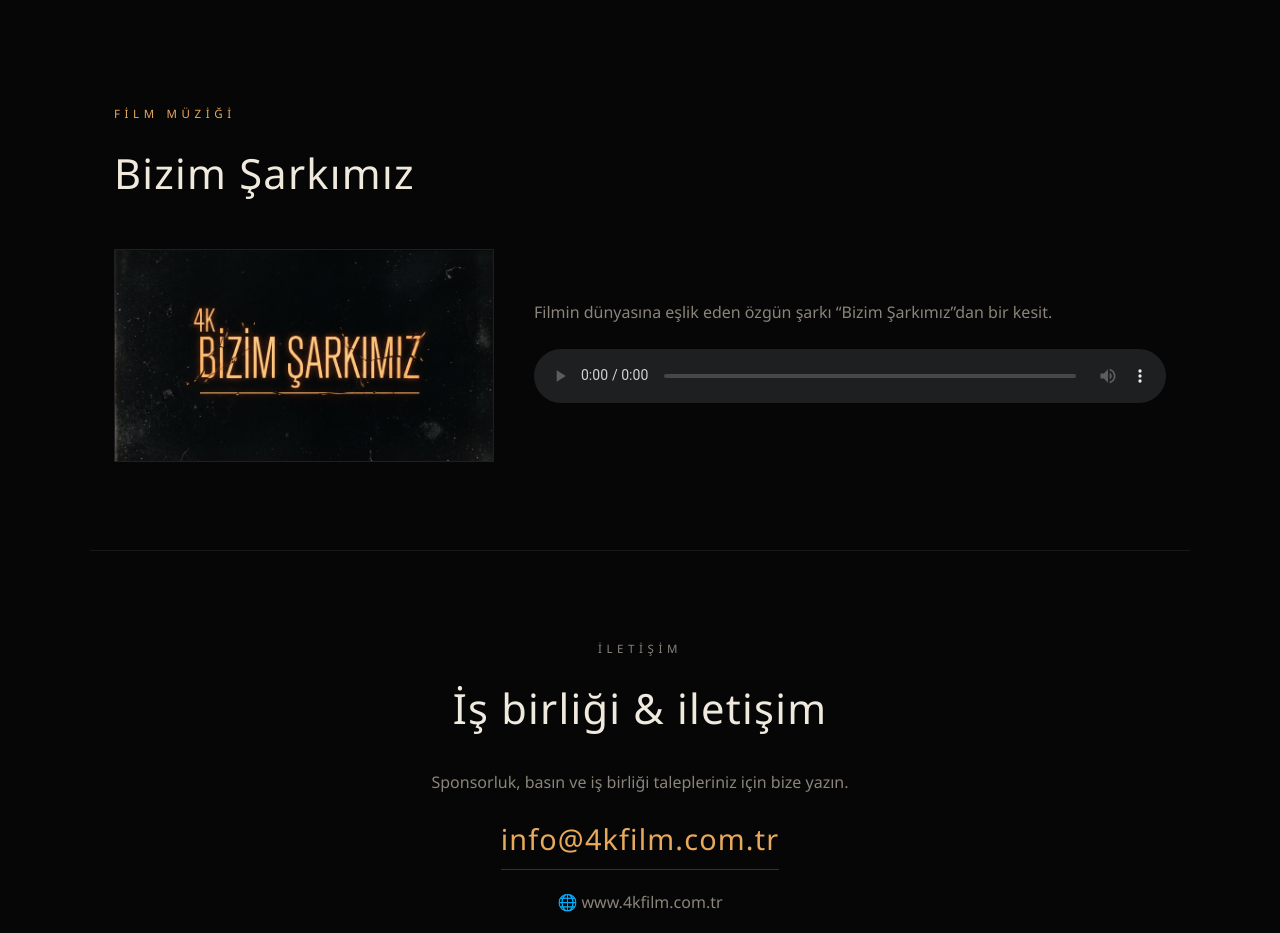
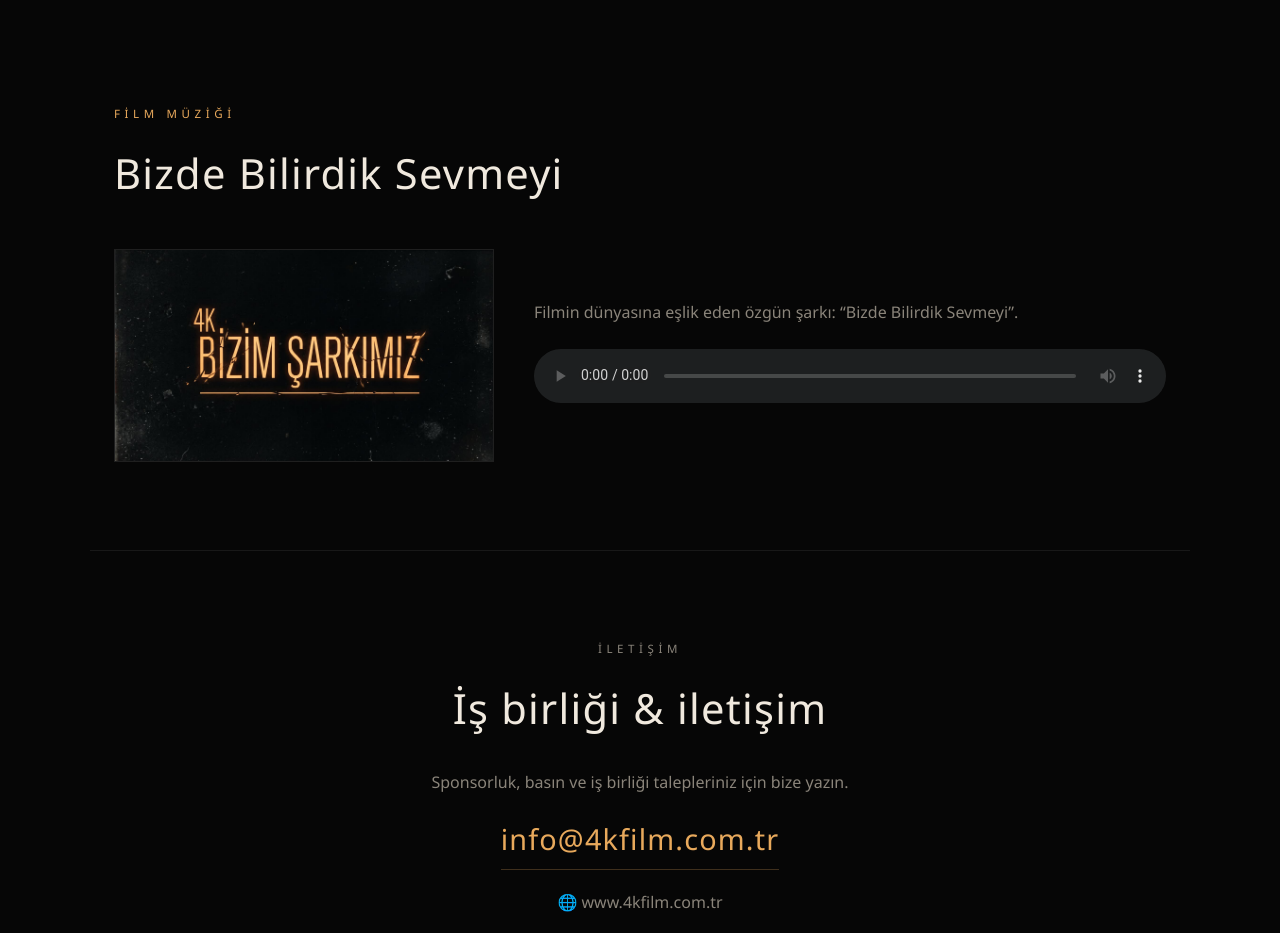
Before and after one commit to B1RKON/4kfilm, a plain HTML site: page index.html in a window 1280 px wide. Shown: the part 3080-4013 px from the top of the page. Drawn offline with Linux system fonts and the light colour scheme.

Commit message:
Film muzigi 'Bizde Bilirdik Sevmeyi' olarak degistirildi

```diff
--- a/index.html
+++ b/index.html
@@ -374,12 +374,12 @@
 
 <section class="reveal">
   <p class="sec-label">Film Müziği</p>
-  <h2 class="sec-title">Bizim Şarkımız</h2>
+  <h2 class="sec-title">Bizde Bilirdik Sevmeyi</h2>
   <div class="music-wrap">
     <img src="assets/title-card.jpg" alt="4K — Bizim Şarkımız">
     <div class="music-body">
-      <p>Filmin dünyasına eşlik eden özgün şarkı &ldquo;Bizim Şarkımız&rdquo;dan bir kesit.</p>
-      <audio id="theme-song" controls autoplay preload="auto" src="assets/bizim-sarkimiz.mp3"></audio>
+      <p>Filmin dünyasına eşlik eden özgün şarkı: &ldquo;Bizde Bilirdik Sevmeyi&rdquo;.</p>
+      <audio id="theme-song" controls autoplay preload="auto" src="assets/bizde-bilirdik-sevmeyi.mp3"></audio>
     </div>
   </div>
 </section>
```
Also changed, not shown: 2 other files.
